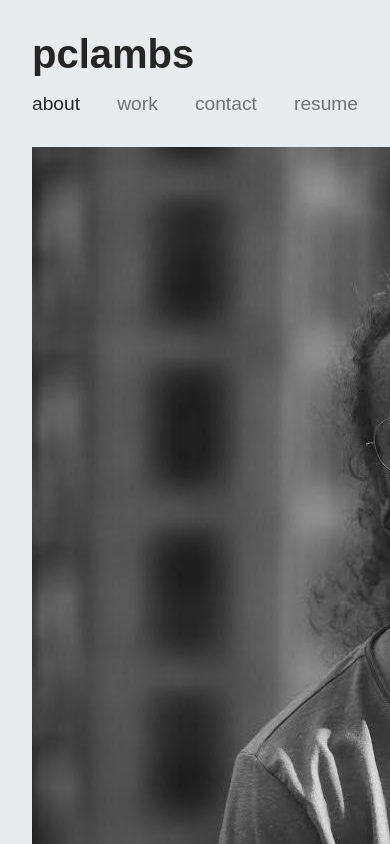
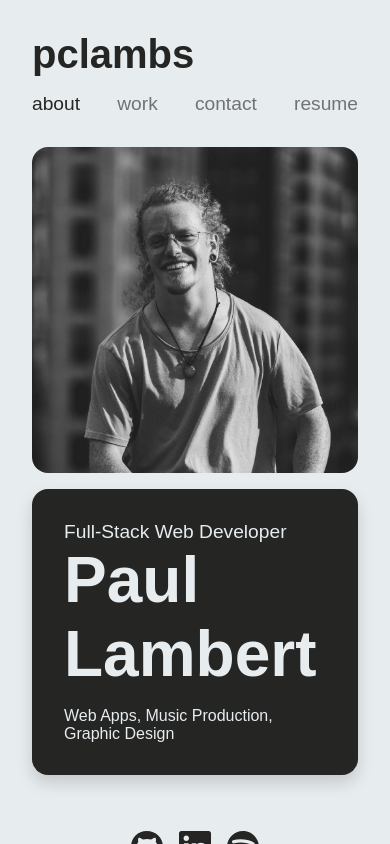
Before and after one commit to pclambs/react-portfolio, a React (Vite) app: page / in a window 390 px wide. Shown: the top 844 px of the page. Built offline with nearby package versions, Linux system fonts and the light colour scheme.

Commit message:
img bug fix

```diff
--- a/src/pages/About/About.css
+++ b/src/pages/About/About.css
@@ -96,12 +96,13 @@ h5 {
 }
 
 @media screen and (max-width: 460px) {
-  .about-paul {
+  .about-paul img {
     all: unset !important;
     display: block !important;
-
-    /* height: auto !important;
-    width: 100% !important; */
+    margin-bottom: 1rem !important;
+    border-radius: 1rem !important;
+    height: auto !important;
+    width: 100% !important;
   }
 
   h4 {
```
